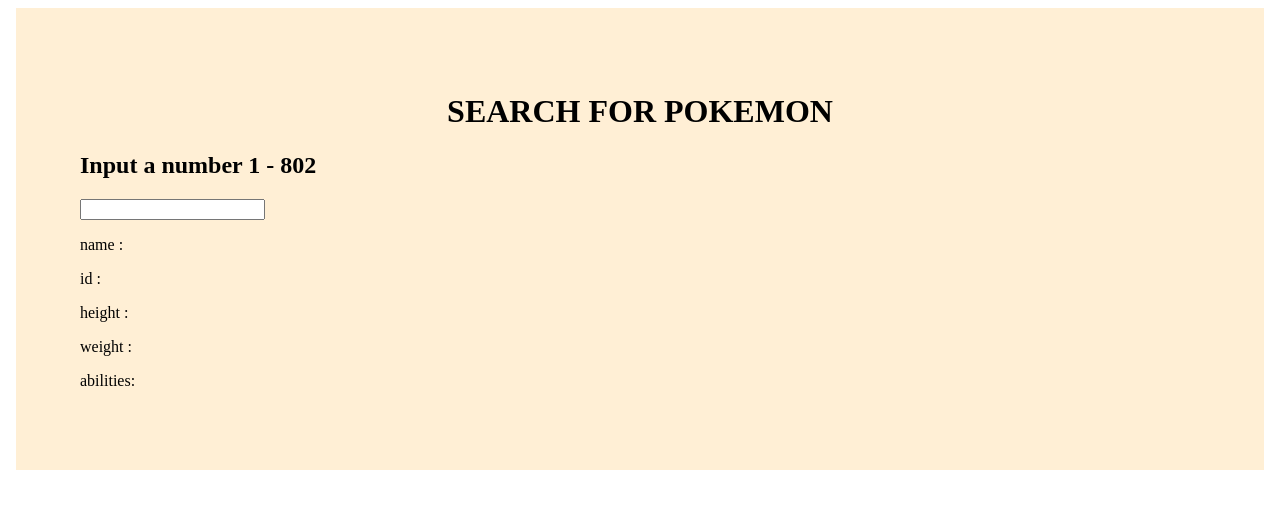
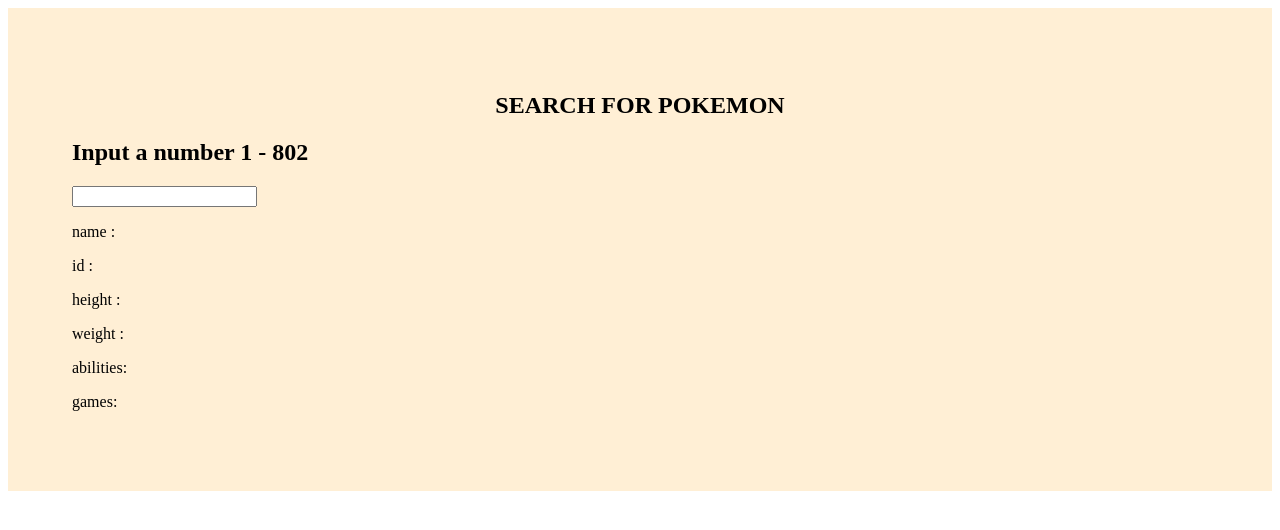
Before and after one commit to jjproby/ReactTrial, a React (Create React App) app: page / in a window 1280 px wide. Shown: the top 530 px of the page. Built offline with nearby package versions, Linux system fonts and the light colour scheme.

Commit message:
CAn now see what games the pokemon was in

```diff
--- a/src/App.js
+++ b/src/App.js
@@ -6,7 +6,7 @@
   text-align: center;
 `;
 
-const Wrapper = styled.body`
+const Wrapper = styled.section`
   padding: 4em;
   background: papayawhip;
 `;
@@ -49,10 +49,13 @@
     console.log(this.state.data)
     //console.log(this.state.data.abilities)
     const abilities = this.state.data.abilities
+    const games = this.state.data.game_indices
     console.log(abilities);
+    console.log(games);
 
     let abilitiesList = [];
     let sprite = null;
+    let gameList = [];
 
     if (abilities !== undefined) {
       abilitiesList = this.state.data.abilities.map((ability, i) => {
@@ -61,6 +64,14 @@
         );
       })
       sprite = <img src={this.state.data.sprites.front_default} />;
+    }
+
+    if (games !== undefined) {
+      gameList = this.state.data.game_indices.map((game, i) => {
+        return (
+          <li key={i}>{game.version.name}</li>
+        );
+      })
     }
 
     return (
@@ -82,6 +93,10 @@
           <ul>
             {abilitiesList}
           </ul>
+          <p> games: </p>
+          <ul>
+            {gameList}
+          </ul>
           <p> {sprite} </p>
         </div>
       </Wrapper>
```
